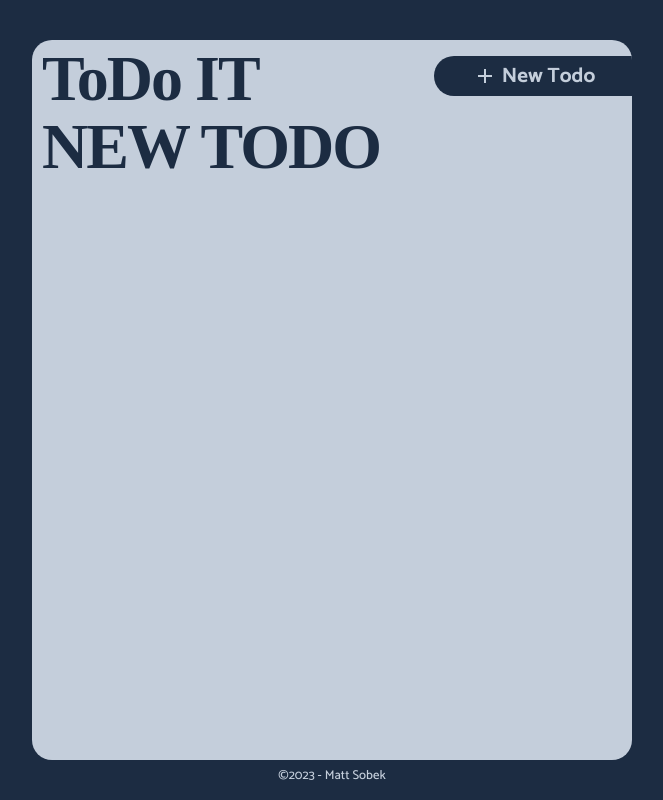
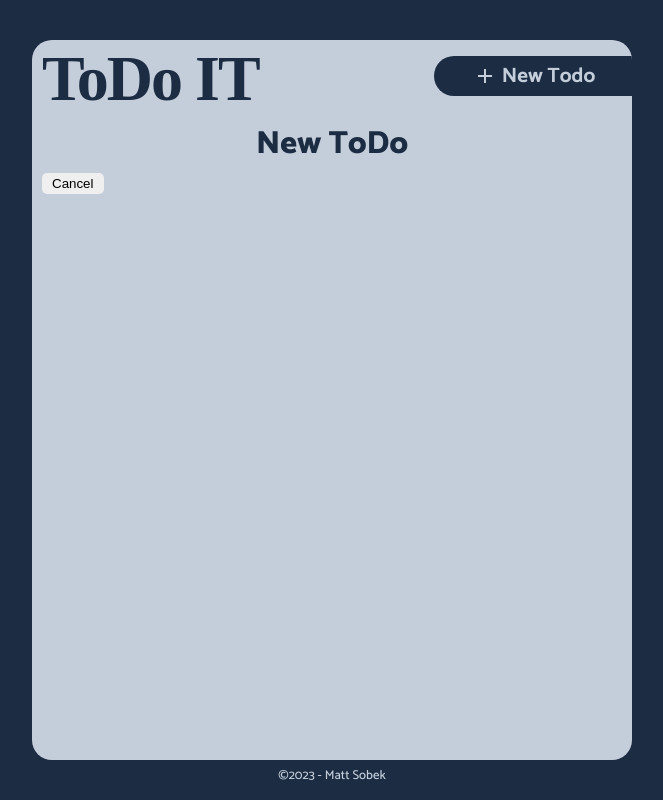
Before and after one commit to SobesMS/just-do-it, a React (Vite) app: page /new-todo in a window 1280 px wide. Shown: the whole page, without its empty margins (308-971 px from the left). Built offline with nearby package versions, Linux system fonts and the light colour scheme; a web font is replaced by a local one.

Commit message:
start building NewTodo logic

```diff
--- a/index.css
+++ b/index.css
@@ -14,6 +14,12 @@ h1 {
   line-height: 0.9;
   margin-bottom: 10px;
   color: #1c2c42;
+}
+
+h2 {
+  font-size: 2em;
+  font-weight: 800;
+  text-align: center;
 }
 
 h3 {
--- a/src/Root.jsx
+++ b/src/Root.jsx
@@ -8,6 +8,7 @@ let nextId = 1;
 export default function Root() {
   const [hideCompleted, setHideCompleted] = useState(false);
   const [visibleTodos, setVisibleTodos] = useState(getTodos(hideCompleted));
+  const [onNewTodo, setOnNewTodo] = useState(false);
 
   useEffect(() => {});
 
@@ -54,12 +55,20 @@ export default function Root() {
           <div className="titleContainer">
             <h1>ToDo IT</h1>
           </div>
-          <Link to="/new-todo" className="newTodoButton">
-            <img src="src/assets/add.svg" />
-            <h3>New Todo</h3>
-          </Link>
+          {!onNewTodo ? (
+            <Link
+              to="/new-todo"
+              onClick={() => setOnNewTodo(true)}
+              className="newTodoButton"
+            >
+              <img src="src/assets/add.svg" />
+              <h3>New Todo</h3>
+            </Link>
+          ) : null}
         </header>
-        <Outlet context={[visibleTodos, deleteTodo, toggleCompleted]} />
+        <Outlet
+          context={[visibleTodos, deleteTodo, toggleCompleted, setOnNewTodo]}
+        />
       </div>
       <footer>&copy;2023 - Matt Sobek</footer>
     </div>
--- a/src/components/newTodo/NewTodo.jsx
+++ b/src/components/newTodo/NewTodo.jsx
@@ -1,5 +1,15 @@
+import { Link, useOutletContext } from 'react-router-dom';
 import './NewTodo.css';
 
 export default function NewTodo() {
-  return <h1>NEW TODO</h1>;
+  const [setOnNewTodo] = useOutletContext();
+
+  return (
+    <>
+      <h2>New ToDo</h2>
+      <Link to="/">
+        <button onClick={() => setOnNewTodo(false)}>Cancel</button>
+      </Link>
+    </>
+  );
 }
```
